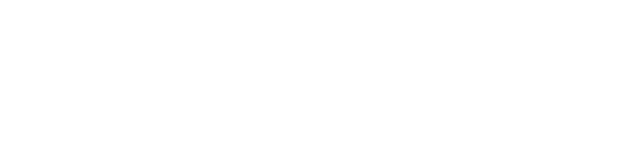
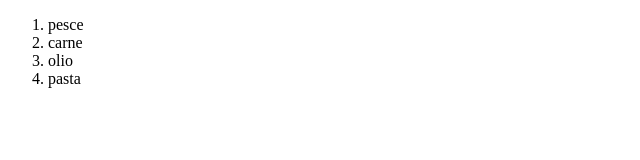
Before and after one commit to Mikee282828/js-lista-spesa, a plain HTML site: page index.html in a window 1280 px wide. Shown: the whole page, without its empty margins (0-640 px from the left). Drawn offline with Linux system fonts and the light colour scheme.

Commit message:
m3 - createElement

```diff
--- a/index.html
+++ b/index.html
@@ -7,6 +7,7 @@
     <link rel="stylesheet" href="./css/style.css">
 </head>
 <body>
+    <ol class="lista"></ol>
     <script src="./main.js"></script>
 </body>
 </html>
--- a/main.js
+++ b/main.js
@@ -4,12 +4,15 @@ const lista = [
     "olio",
     "pasta"
 ];
+const classeLista = document.querySelector("ol");
 
 // for (let i = 0; i < lista.length; i++) {
 //     console.log(lista[i])
 // }
 let i = 0;
 while( i < lista.length) {
-    console.log(lista[i]);
+    const element = document.createElement("li");
+    element.append(lista[i]);
+    classeLista.append(element);
     i++;
 }
```
